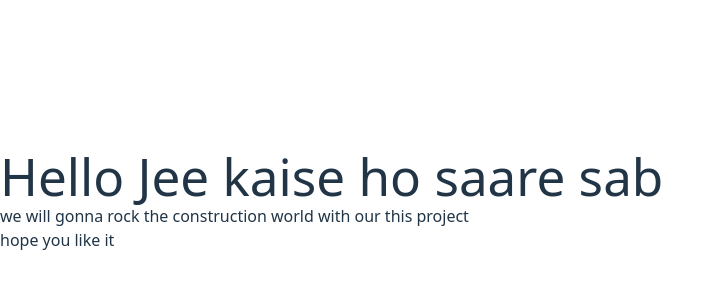
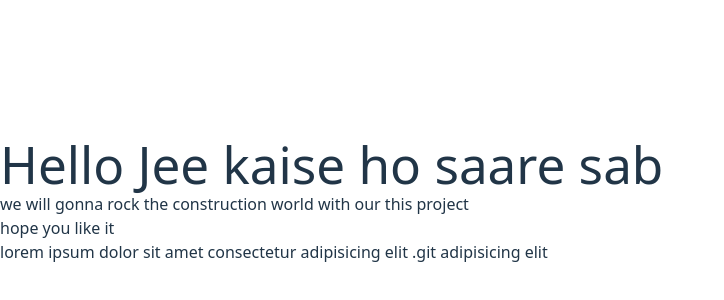
Before and after one commit to adityaraj1236/infraIndia, a React (Vite) app in the folder infraIndia/: page / in a window 1280 px wide. Shown: the part 200-500 px from the top of the page, without its empty margins (0-724 px from the left). Built offline with nearby package versions, Linux system fonts and the light colour scheme.

Commit message:
updated v4

```diff
--- a/infraIndia/src/App.jsx
+++ b/infraIndia/src/App.jsx
@@ -4,6 +4,7 @@ const App = () => {
       <h1>Hello Jee kaise ho saare  sab</h1>
       <h2> we will gonna rock the construction world with our this project</h2>
       <h3> hope you like it</h3>
+      <p>lorem ipsum dolor sit amet consectetur adipisicing elit .git adipisicing elit</p>
     </div>
   )
 }
```
